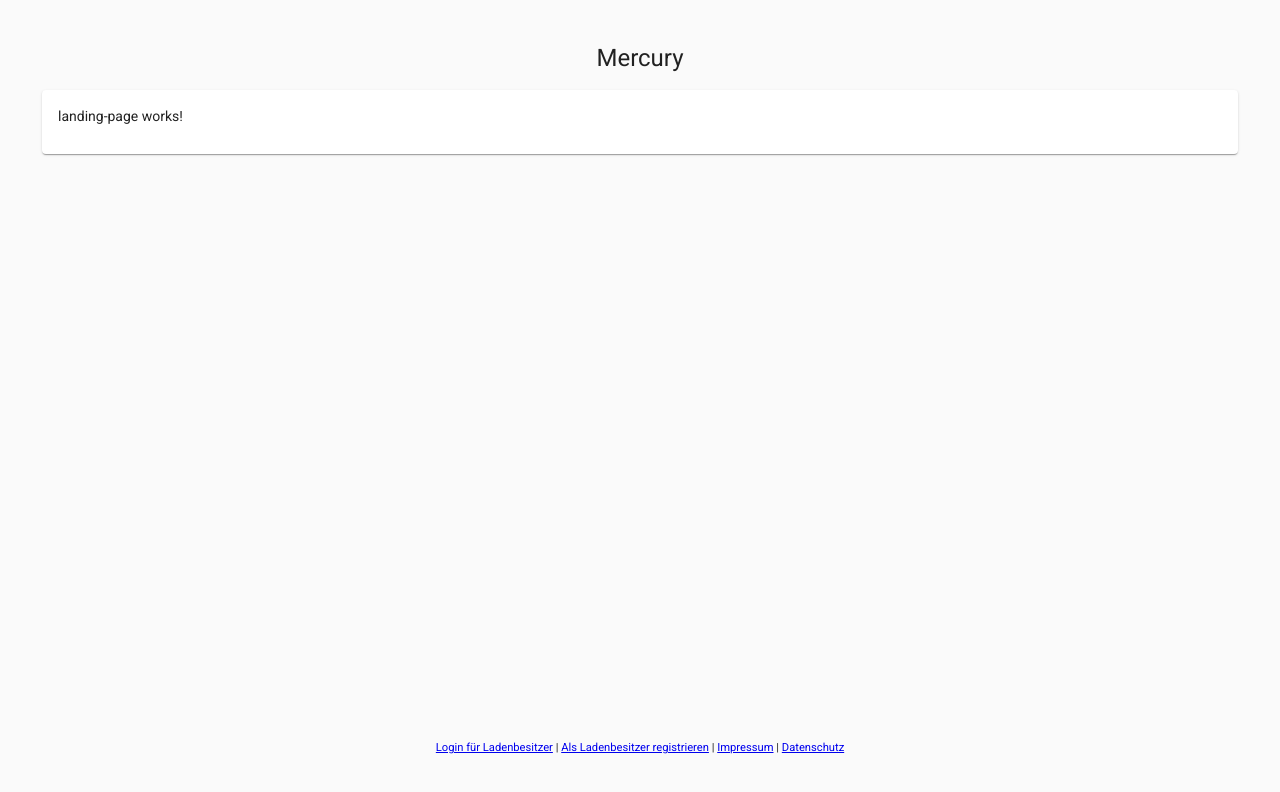
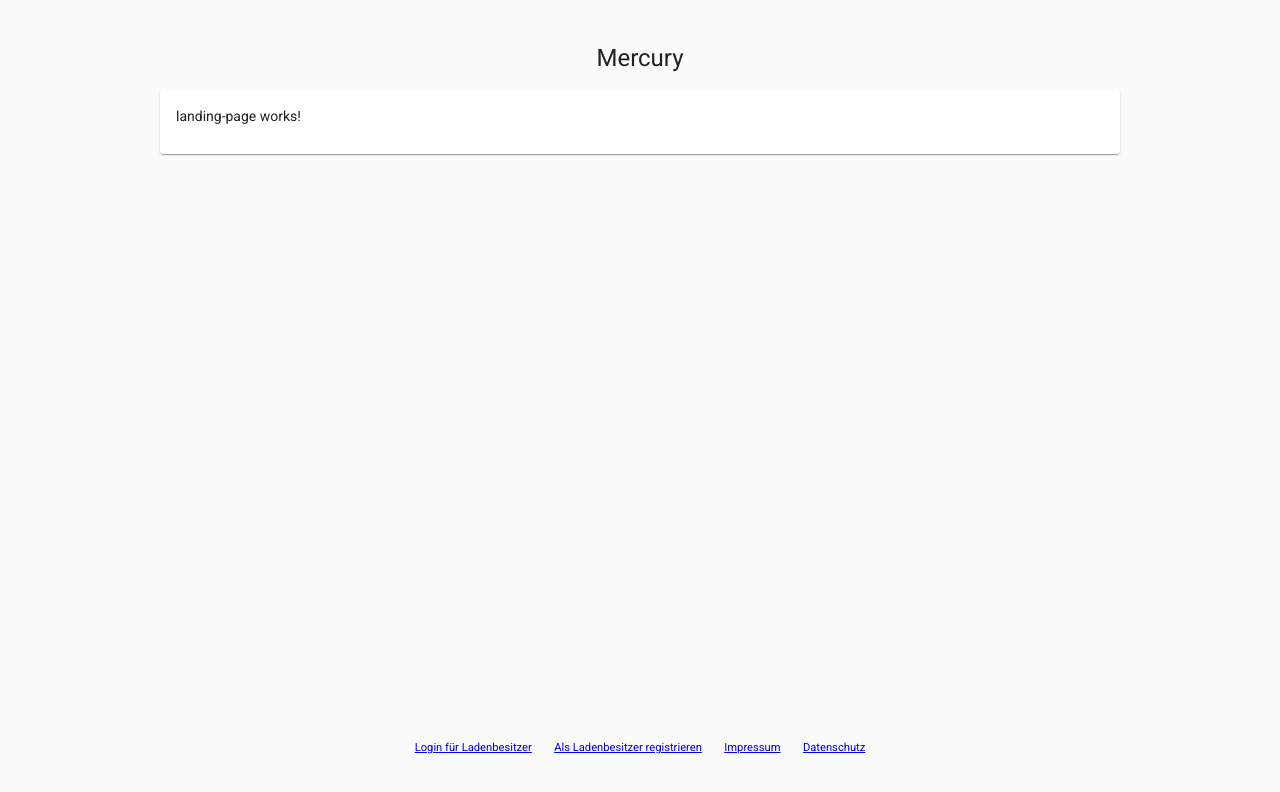
Before and after one commit to lokaler-kaufen/lokaler-kaufen-app, an Angular app in the folder frontend/: page / in a window 1280 px wide. Shown: the top 792 px of the page. Built offline with nearby package versions, Linux system fonts and the light colour scheme.

Commit message:
Frontend: Add prettier footer, "home" link to title h1 and proper max width for the content card.

```diff
--- a/frontend/src/app/app-footer/app-footer.component.css
+++ b/frontend/src/app/app-footer/app-footer.component.css
@@ -1,3 +1,11 @@
-:host {
+.app-footer {
   font-size: 80%;
+
+  display: flex;
+  flex-wrap: wrap;
+  justify-content: center;
 }
+
+a {
+  margin: 0 1em;
+}
--- a/frontend/src/app/app-footer/app-footer.component.html
+++ b/frontend/src/app/app-footer/app-footer.component.html
@@ -1,9 +1,6 @@
 <div class="app-footer">
   <a [routerLink]="'login'">Login für Ladenbesitzer</a>
-  |
   <a [routerLink]="'create-shop'">Als Ladenbesitzer registrieren</a>
-  |
   <a [routerLink]="'imprint'">Impressum</a>
-  |
   <a [routerLink]="'privacy'">Datenschutz</a>
 </div>
--- a/frontend/src/app/app-header/app-header.component.css
+++ b/frontend/src/app/app-header/app-header.component.css
@@ -0,0 +1,4 @@
+a, a:link, a:visited, a:hover, a:active {
+  color: rgba(0,0,0,.87);
+  text-decoration: none;
+}
--- a/frontend/src/app/app-header/app-header.component.html
+++ b/frontend/src/app/app-header/app-header.component.html
@@ -1,3 +1,3 @@
 <header class="app-header">
-  <h1>Mercury</h1>
+  <h1><a [routerLink]="''">Mercury</a></h1>
 </header>
--- a/frontend/src/app/app.component.css
+++ b/frontend/src/app/app.component.css
@@ -9,7 +9,6 @@
 
 .app-content {
   width: 100%;
+  max-width: 960px;
   height: 100%;
-  padding-left: 2em;
-  padding-right: 2em;
 }
```
